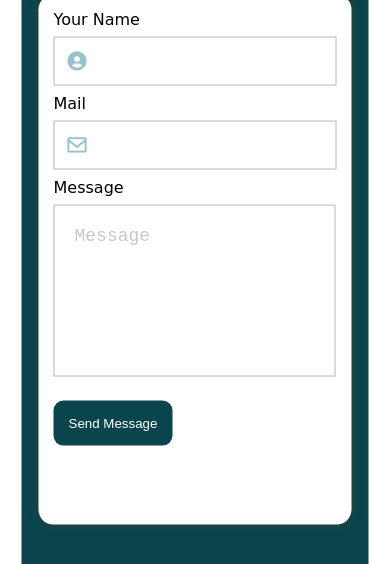
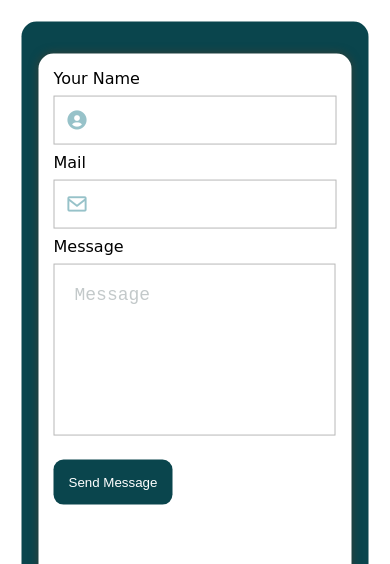
Before and after one commit to eslamsamir2280/front-30-contact-page, a plain HTML site: page index.html in a window 390 px wide. Shown: the top 564 px of the page. Drawn offline with nearby package versions, Linux system fonts and the light colour scheme; a web font is replaced by a local one.

Commit message:
Update style.css

```diff
--- a/css/style.css
+++ b/css/style.css
@@ -234,7 +234,7 @@
   }
   .main {
     width: 100%;
-    height: 106vh;
+    height: 120vh;
   }
 }
 @media (max-width: 500px) {
```
